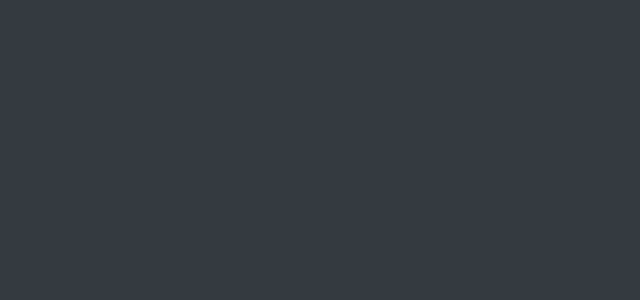
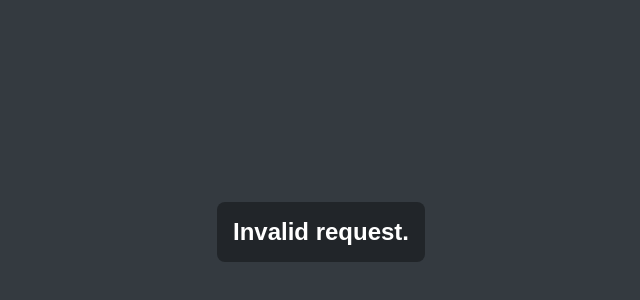
Before and after one commit to Unbreathable/ree6-frontend, a SvelteKit app: page /login in a window 1280 px wide. Shown: the part 168-468 px from the top of the page, without its empty margins (319-959 px from the left). Built offline with nearby package versions, Linux system fonts and the light colour scheme.

Commit message:
Removed register and finished login for now

```diff
--- a/src/routes/(main)/+layout.svelte
+++ b/src/routes/(account)/+layout.svelte
@@ -2,7 +2,6 @@
 
   </script>
   <div class="body">
-
       <div class="content">
           <slot />
       </div>
@@ -16,11 +15,9 @@
           height: 100vh;
           width: 100vw;
           background-color: var(--onyx);
+          display: flex;
+          align-items: center;
+          justify-content: center;
       }
 
-      .content {
-          width: 100%;
-          height: calc(100% - 4rem);
-          padding: 2rem;
-      }
   </style>
--- /dev/null
+++ b/src/routes/(account)/login/+page.svelte
@@ -0,0 +1,39 @@
+<script lang="ts">
+    import { page } from "$app/stores";
+    import { onMount } from "svelte";
+
+    let loading = true;
+    let correct = false;
+
+    onMount(() => {
+        correct = $page.url.searchParams.has("token");
+        loading = false;
+    })
+
+</script>
+
+<div class="box">
+    {#if loading}
+    <h2>Loading..</h2>
+
+    {:else if correct}
+    <h2>Processing your request..</h2>
+    {:else}
+    <h2>Invalid request.</h2>
+    {/if}
+</div>
+
+<style lang="scss">
+
+    .box {
+        display: flex;
+        flex-direction: column;
+        align-items: center;
+        justify-content: center;
+        gap: 0.5rem;
+        padding: 1rem;
+        border-radius: 0.5rem;
+        background-color: var(--eerie-black);
+    }
+
+</style>
```
Also changed, not shown: src/routes/(main)/login/+page.svelte (deleted), src/routes/(main)/register/+page.svelte (deleted).
